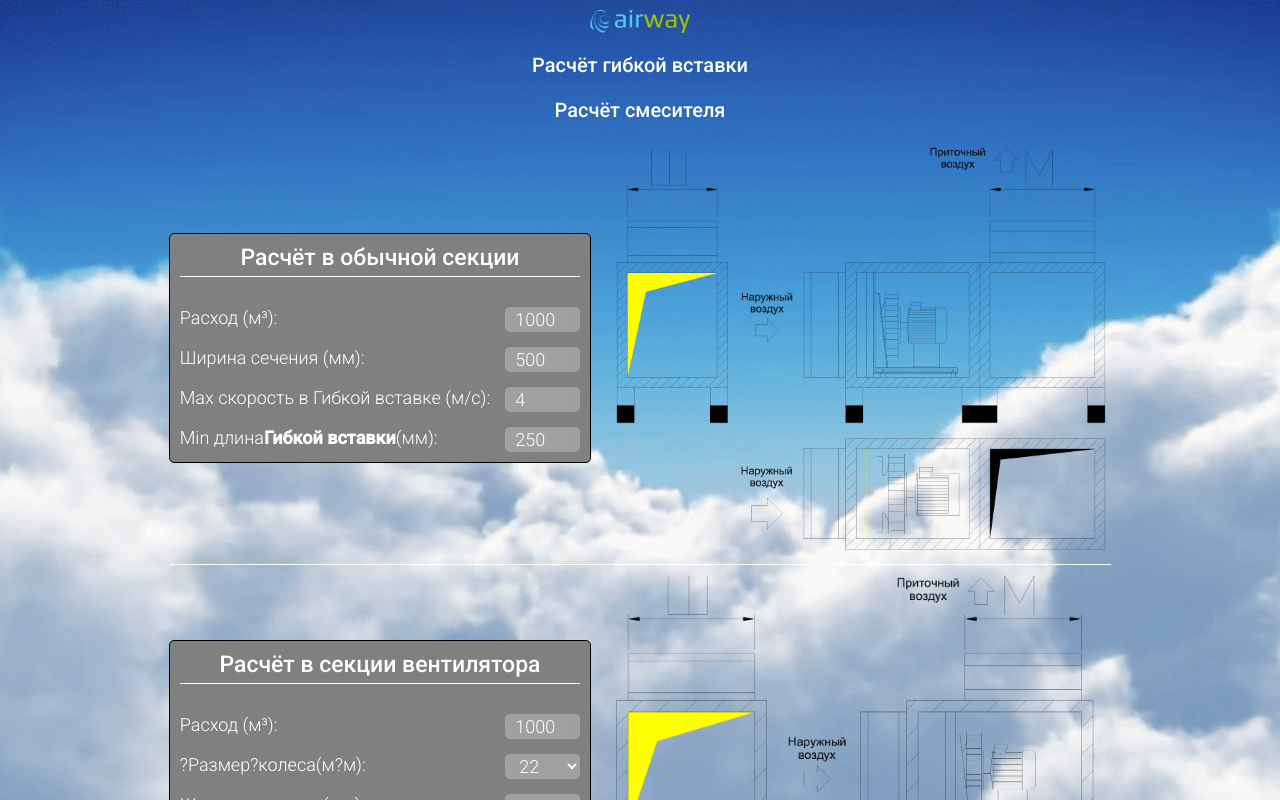
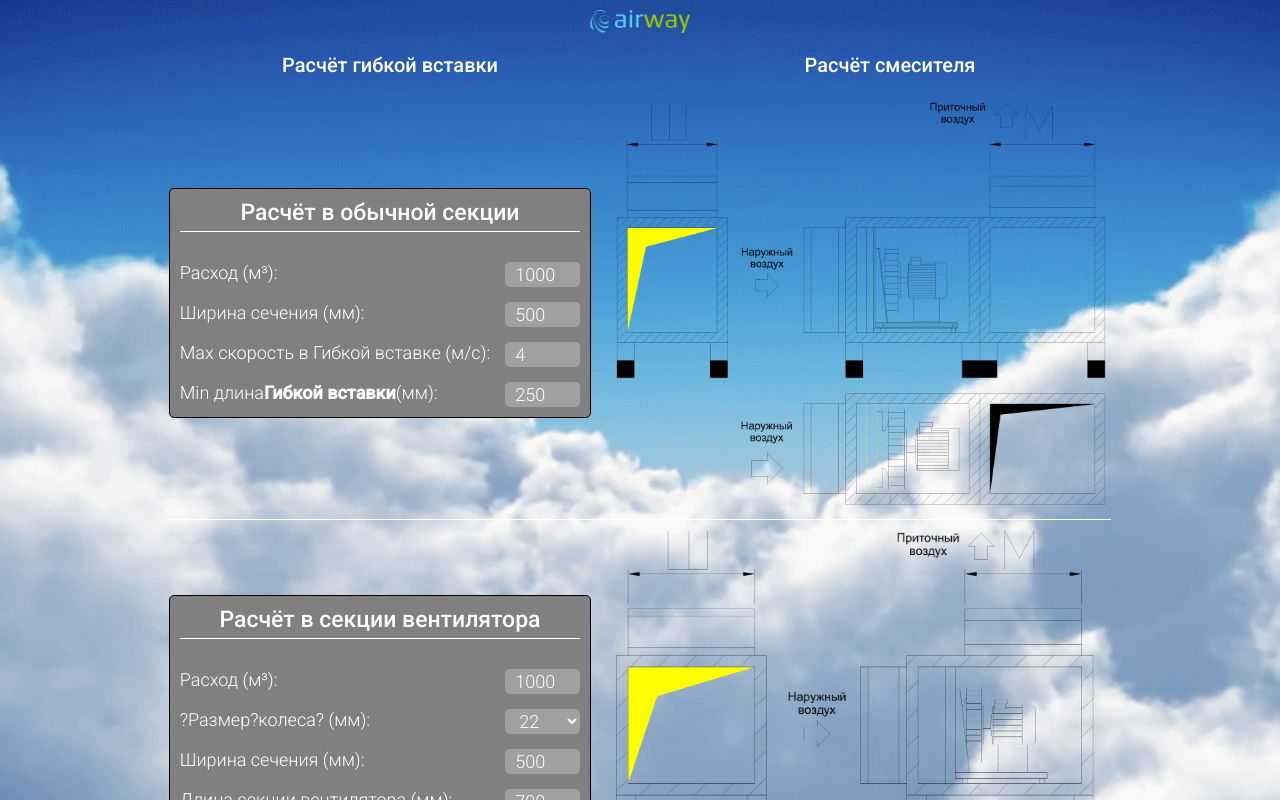
Before and after one commit to denis88k/ppTechVent, a React (Vite) app in the folder solutionTechVent/: page / in a window 1280 px wide. Shown: the top 800 px of the page. Built offline with nearby package versions, Linux system fonts and the light colour scheme.

Commit message:
tabs work

```diff
--- a/solutionTechVent/src/App.jsx
+++ b/solutionTechVent/src/App.jsx
@@ -1,12 +1,16 @@
 import { useEffect, useState } from 'react'
 import logo from './assets/img/logo.png'
 
-import SectionRegular from './components/GV/SectionRegular/SectionRegular'
-import SectionFan from './components/GV/SectionFan/SectionFan'
+
+import GV from './components/GV/GV'
+import Mixer from './components/Mixer/Mixer'
 import Footer from './components/Footer/Footer'
 
 
 function App() {
+
+  // const [tabs, setTabs] = useState('GV')
+  const [tabs, setTabs] = useState('GV')
 
   return (
     <div className="App">
@@ -26,58 +30,41 @@ function App() {
 
           <div className='tabs'>
             <div className="container">
-              <div className='tab tab-active'>
-                Расчёт гибкой вставки
-              </div>
-              <div className='tab'>
-                Расчёт смесителя
+              <div className='tabs__inner'>
+                <div
+                  className={`tab ${tabs ? 'GV' : ''}`}
+                  onClick={() => setTabs('GV')}
+                >
+                  Расчёт гибкой вставки
+                </div>
+                <div
+                  className={`tab ${tabs ? 'Mixer' : ''}`}
+                  onClick={() => setTabs('Mixer')}
+                >
+                  Расчёт смесителя
+                </div>
               </div>
             </div>
           </div>
 
           <div className='main__screen'>
             <div className="container">
-              {/* расчёт гибких вставок */}
-              <div className='solution__GV'>
-                {/* расчёт в обычной секции */}
-                <SectionRegular />
-                <hr />
-                {/* расчёт в секции вентилятора*/}
-                <SectionFan />
-              </div>
-
-              {/* расчёт смесителя */}
-              {/* <div>
-                <div>
-                  <form className='form'>
-                    <h3 className='form__title'>Расчёт смесителя</h3>
-                    <label className='label'>
-                      Расход:
-                      <input className='input ' type="number" />
-                    </label>
-                    <label className='label'>
-                      Давление:
-                      <input className='input ' type="number" />
-                    </label>
-                  </form>
-                </div>
-
-                <table className='table'>
-                  таблица вывода
-                  -выводится по всем смесакам
-                  -при наведении на строку: выделяется область пунктирными линиями и появляется надпись скопировать
-                  -при нажатии копируется смесак в буфер обмена
-                  -выделяется полупрозрачным фоном наиболее оптимальные смесаки
-                </table>
-              </div> */}
-
+              {/* TODO решить проблему со скачками между табами */}
+              {tabs === 'GV' && (
+                /* расчёт гибких вставок */
+                <GV />
+              )}
+              {tabs === 'Mixer' && (
+                /* расчёт смесителя */
+                <Mixer />
+              )}
             </div>
           </div>
 
         </div>
       </main>
 
-      <Footer/>
+      <Footer />
 
     </div>
   )
--- a/solutionTechVent/src/assets/global.scss
+++ b/solutionTechVent/src/assets/global.scss
@@ -111,7 +111,7 @@ table {
     }
 }
 
-.tabs {
+.tabs__inner {
     display: flex;
     justify-content: space-around;
 }
@@ -181,7 +181,6 @@ table {
         border-radius: 5px;
         outline: none;
         background: rgba(255, 255, 255, 0.25);
-        -webkit-backdrop-filter: blur(3px);
         backdrop-filter: blur(3px);
         color: white;
     }
@@ -189,6 +188,10 @@ table {
 
 .img {
     width: 500px;
+}
+
+.change_lengthFan {
+    box-shadow: 0px 0px 30px 2px rgba(0, 157, 255, 1);
 }
 
 .footer {
--- a/solutionTechVent/src/components/GV/GV.jsx
+++ b/solutionTechVent/src/components/GV/GV.jsx
@@ -0,0 +1,16 @@
+import SectionRegular from './SectionRegular/SectionRegular'
+import SectionFan from './SectionFan/SectionFan'
+
+const GV = () => {
+   return (
+      <div className='solution__GV'>
+         {/* расчёт в обычной секции */}
+         <SectionRegular />
+         <hr />
+         {/* расчёт в секции вентилятора*/}
+         <SectionFan />
+      </div>
+   )
+}
+
+export default GV
--- a/solutionTechVent/src/components/GV/SectionFan/SectionFan.jsx
+++ b/solutionTechVent/src/components/GV/SectionFan/SectionFan.jsx
@@ -11,11 +11,14 @@ const SectionFan = () => {
     const [maxSpeed, setMaxSpeed] = useState(4)
     const [maxLengthGV, setMaxLengthGV] = useState(250)
     const [minLengthGV, setMinLengthGV] = useState(250)
-    // const [focus, setFocus] = useState('speed')
+    const [selectionLengthFan, setSelectionLengthFan] = useState(false)
+    const [focusLengthFan, setFocusLengthFan] = useState(false)
+
 
     const functionSolution = () => {
         if (consumption && widthSection && lengthSectionFan && maxSpeed) {
-            const lengthMin = (consumption / (3600 * (maxSpeed / 1000) * (widthSection / 1000))).toFixed(0)
+            let lengthMin = (consumption / (3600 * (maxSpeed / 1000) * (widthSection / 1000))).toFixed(0)
+            lengthMin = Math.ceil(lengthMin / 10) * 10
             let lengthMax, speedInSection
             let newLengthSectionFan = +lengthSectionFan
             console.log(lengthSectionFan, 'lengthSectionFan')
@@ -23,28 +26,28 @@ const SectionFan = () => {
             const calcLengthSpeed = () => {
                 // max длина гибкой вставки:
                 lengthMax = newLengthSectionFan - ((wheelFan * 10 / 2) + 100)
-                // TODo уточнить может ли длина гибкой вставки быть отрицательной при данном расчёте
                 // скорость при данной длине гибкой вставки
                 speedInSection = (consumption / (3600 * (lengthMax / 1000) * (widthSection / 1000))).toFixed(2)
-                console.log(lengthMax,'lengthMax', +speedInSection, 'speedInSection')
+                console.log(lengthMax, 'lengthMax', +speedInSection, 'speedInSection')
             }
 
             calcLengthSpeed()
 
-            if (lengthMax<=0 || +speedInSection > maxSpeed) {
+            if (lengthMax <= 0 || +speedInSection >= maxSpeed) {
                 console.log('меньше')
                 let i = 0
-                while (lengthMax<=0 || speedInSection > maxSpeed) {
+                while (lengthMax <= 0 || speedInSection > maxSpeed) {
                     console.log('ход:', i, 'длина', newLengthSectionFan)
                     i++
-                    newLengthSectionFan = newLengthSectionFan + 1
+                    newLengthSectionFan = newLengthSectionFan + 5
                     calcLengthSpeed()
                 }
                 console.log(newLengthSectionFan, 'после цикла')
-                newLengthSectionFan = Math.ceil((newLengthSectionFan-1) / 10) * 10
+                newLengthSectionFan = Math.ceil((newLengthSectionFan - 5) / 10) * 10
                 console.log(newLengthSectionFan, 'итоговый')
-                // // отнимаю -1, потому что в цикле выше делал +1
+                // отнимаю -1, потому что в цикле выше делал +1
                 setLengthSectionFan(newLengthSectionFan)
+                setSelectionLengthFan(true)
             };
 
             (+lengthMin <= 250)
@@ -52,13 +55,17 @@ const SectionFan = () => {
                 : setMinLengthGV(lengthMin);
             (+lengthMax <= 250)
                 ? setMaxLengthGV(250)
-                : setMaxLengthGV(lengthMax);
+                : setMaxLengthGV(lengthMax)
         }
     }
 
     useEffect(() => {
-        functionSolution()
-    }, [consumption, widthSection, maxSpeed, lengthSectionFan])
+        !focusLengthFan && functionSolution()
+    }, [consumption, wheelFan, widthSection, maxSpeed, lengthSectionFan])
+
+    useEffect(() => {
+        setSelectionLengthFan(false)
+    }, [consumption, wheelFan, maxSpeed, lengthSectionFan])
 
     return (
         <section className='section section__fan'>
@@ -75,7 +82,7 @@ const SectionFan = () => {
                 </div>
                 <div className='form__item'>
                     {/* как точно он называется: размер колеса, диаметр колеса или как там???? */}
-                    <label className='form__label'>?Размер?колеса(м?м):</label>
+                    <label className='form__label'>?Размер?колеса? (мм):</label>
                     <select
                         className='form__input'
                         value={wheelFan}
@@ -95,13 +102,20 @@ const SectionFan = () => {
                         onChange={(e) => setWidthSection(e.target.value)}
                     />
                 </div>
-                <div className="form__item">
+                <div className="form__item ">
                     <label className='form__label'>Длина секции вентилятора (мм):</label>
                     <input
-                        className='form__input'
+                        className={`form__input ${selectionLengthFan ? 'change_lengthFan' : ''}`}
                         type="number"
                         value={lengthSectionFan}
-                        onChange={(e) => {setLengthSectionFan(e.target.value)}}
+                        onChange={(e) => { setLengthSectionFan(e.target.value) }}
+                        onFocus={() => {
+                            setFocusLengthFan(true)
+                        }}
+                        onBlur={() => {
+                            setFocusLengthFan(false)
+                            functionSolution()
+                        }}
                     />
                 </div>
                 <div className='form__item'>
--- a/solutionTechVent/src/components/GV/SectionRegular/SectionRegular.jsx
+++ b/solutionTechVent/src/components/GV/SectionRegular/SectionRegular.jsx
@@ -16,9 +16,9 @@ const SectionRegular = () => {
                 return setMinLengthGV(0)
             }
             if (maxSpeed) {
-                const lengthMin = (consumption / (3600 * (maxSpeed / 1000) * (widthSection / 1000))).toFixed(0);
-
-                (+lengthMin <= 250)
+                let lengthMin = +(consumption / (3600 * (maxSpeed / 1000) * (widthSection / 1000))).toFixed(0)
+                lengthMin = Math.ceil(lengthMin / 10) * 10;
+                (lengthMin <= 250)
                     ? setMinLengthGV(250)
                     : setMinLengthGV(lengthMin)
             }
```
Also changed, not shown: solutionTechVent/src/components/Mixer/Mixer.jsx (+26 -0 lines).
